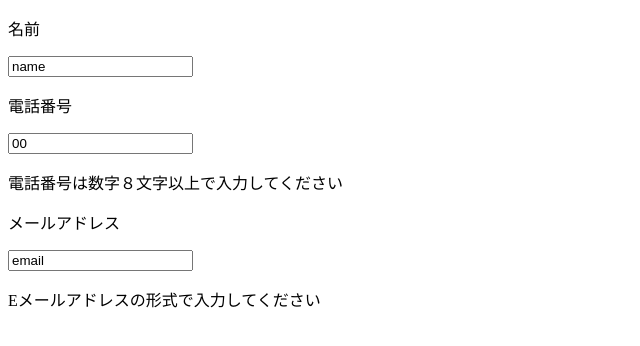
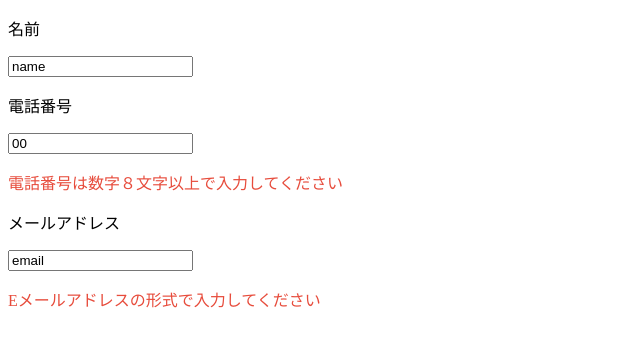
Before and after one commit to Yuta-2301199/FE2024L1501_vue_if, a plain HTML site: page 4-2/index.html in a window 1280 px wide. Shown: the whole page, without its empty margins (0-640 px from the left). Drawn offline with nearby package versions, Linux system fonts and the light colour scheme.

Commit message:
課題の修正

```diff
--- /dev/null
+++ b/4-2/css/style.css
@@ -0,0 +1,3 @@
+.error{
+    color: #e74c3c;
+}
--- a/4-2/index.html
+++ b/4-2/index.html
@@ -4,6 +4,7 @@
 <head>
     <meta charset="UTF-8">
     <meta name="viewport" content="width=device-width, initial-scale=1.0">
+    <link rel="stylesheet" href="./css/style.css">
     <title>sample</title>
 </head>
 <body>
```
